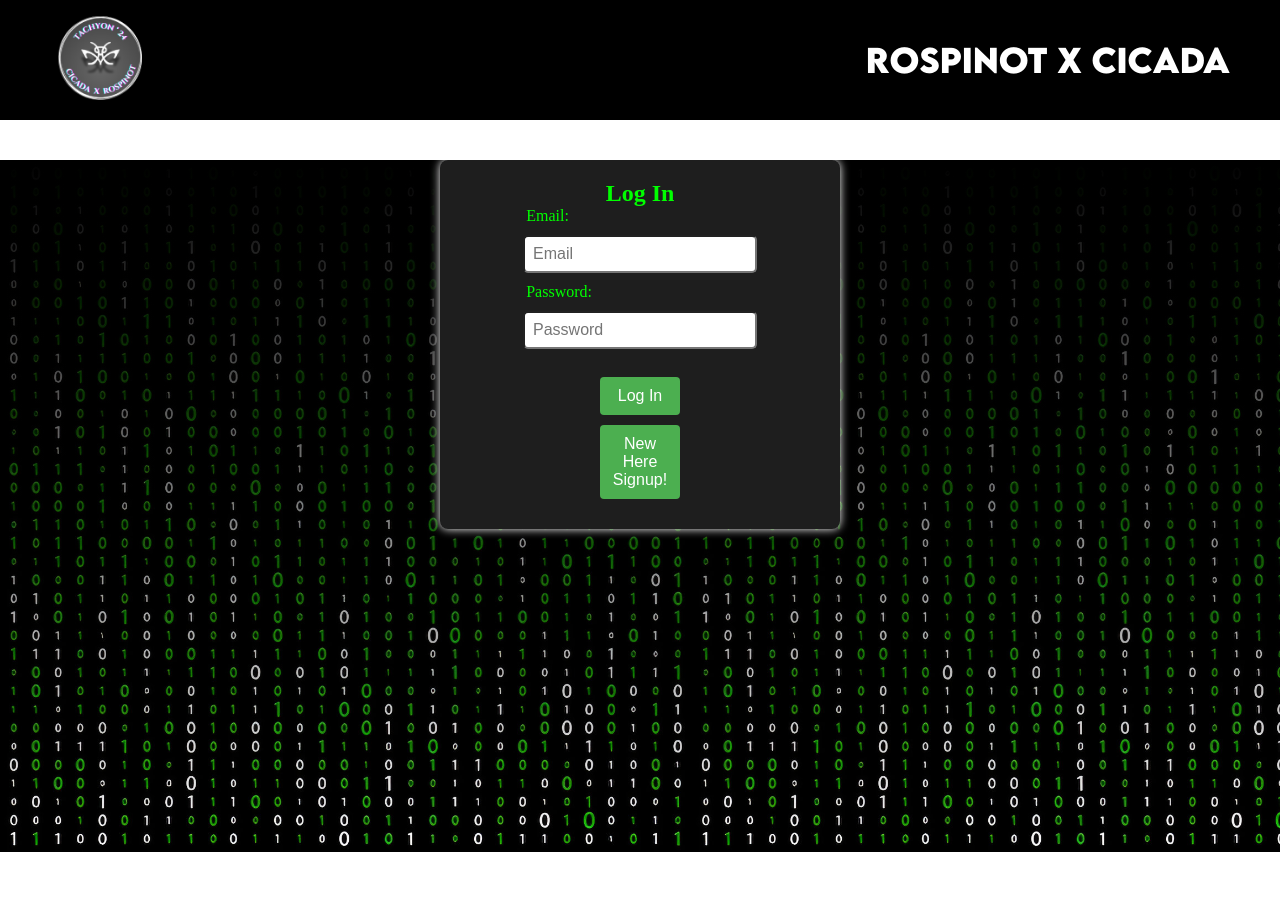
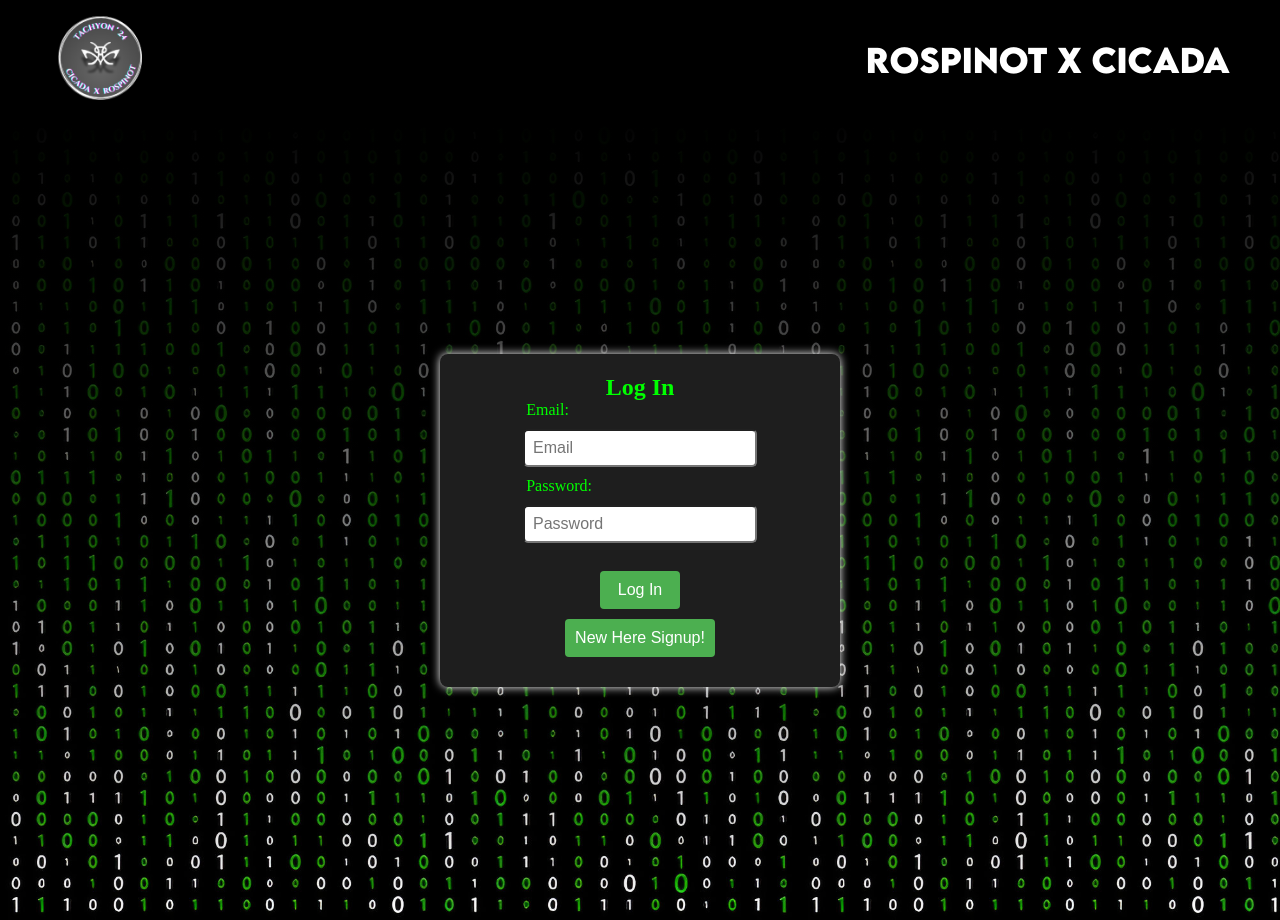
Before and after one commit to shaktawatpritam2002/cicada, a React (Vite) app in the folder frontend1/: page /login in a window 1280 px wide. Before the commit the page ends 852 px from the top, so only its background shows below. Built offline with nearby package versions, Linux system fonts and the light colour scheme.

Commit message:
testing changes made to text

```diff
--- a/frontend1/src/Pages/Login.css
+++ b/frontend1/src/Pages/Login.css
@@ -7,7 +7,7 @@
     border-radius: 8px;
     background-color: #1e1e1e;
     box-shadow: 0px 0px 10px 0px white;
-  margin-top: 40px;
+
   }
 
 
@@ -73,3 +73,14 @@ input{
   justify-content: center;
   align-items: center;
 }
+
+.backgroud-img{
+  display: flex;
+  justify-content: center;
+  align-items: center;
+  height: 100vh;
+}
+
+#signup-btn-loginpage{
+  width: 100%;
+}
```
